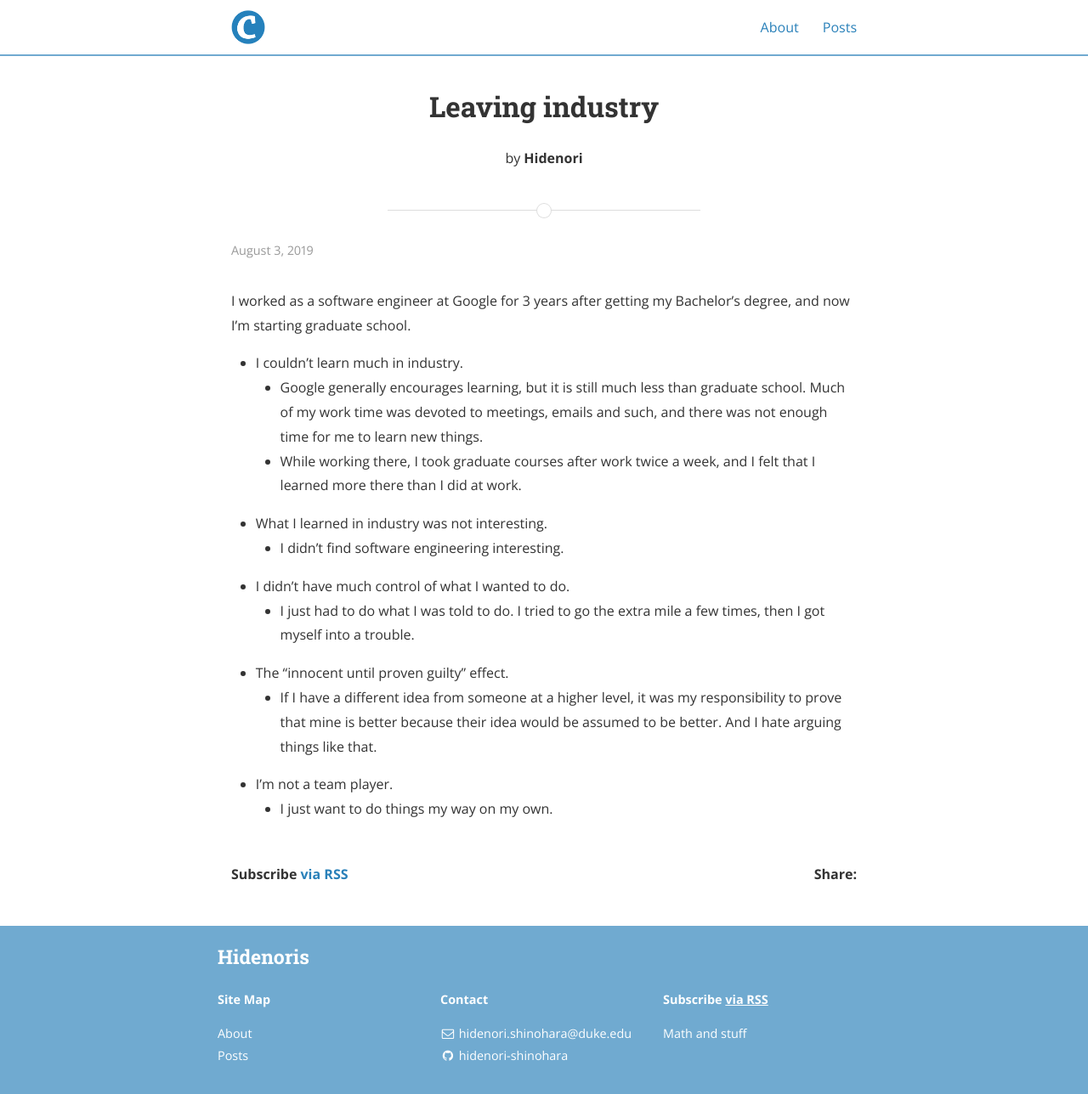
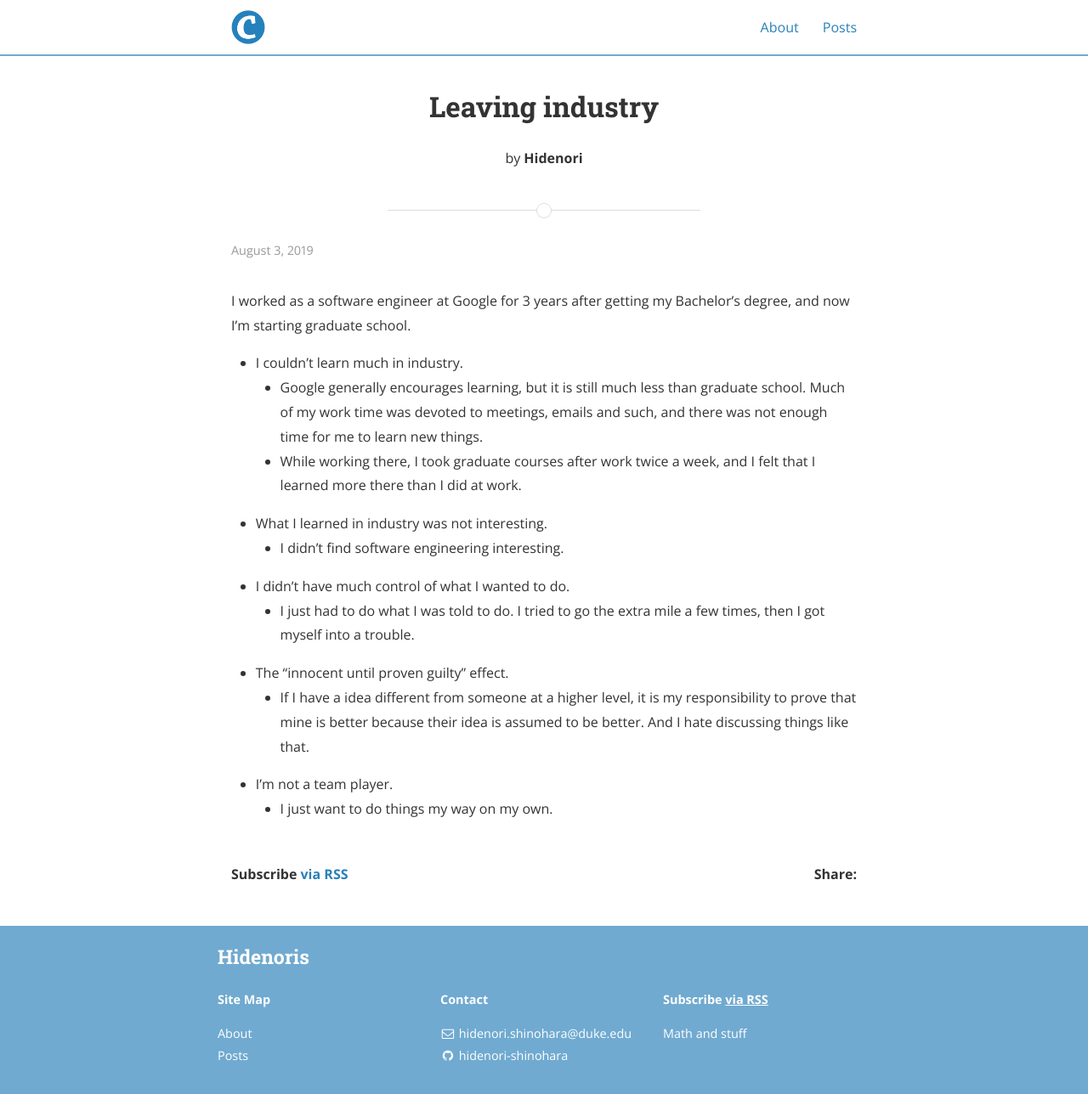
Before and after one commit to hidenori-shinohara/hidenori-shinohara.github.io, a Jekyll site: the page built from _posts/misc/2019-08-03-leaving-industry.md, in a window 1280 px wide. Shown: the whole page at 85% size. Built offline with Jekyll 4.4.1, drawn with Linux system fonts in a browser that asks for light colours; nearby versions of some CDN libraries.

Commit message:
Update 2019-08-03-leaving-industry.md

```diff
--- a/_posts/misc/2019-08-03-leaving-industry.md
+++ b/_posts/misc/2019-08-03-leaving-industry.md
@@ -17,7 +17,7 @@ I worked as a software engineer at Google for 3 years after getting my Bachelor'
     * I just had to do what I was told to do.
       I tried to go the extra mile a few times, then I got myself into a trouble.
 * The "innocent until proven guilty" effect.
-    * If I have a different idea from someone at a higher level, it was my responsibility to prove that mine is better because their idea would be assumed to be better.
-      And I hate arguing things like that.
+    * If I have a idea different from someone at a higher level, it is my responsibility to prove that mine is better because their idea is assumed to be better.
+      And I hate discussing things like that.
 * I'm not a team player.
     * I just want to do things my way on my own.
```
